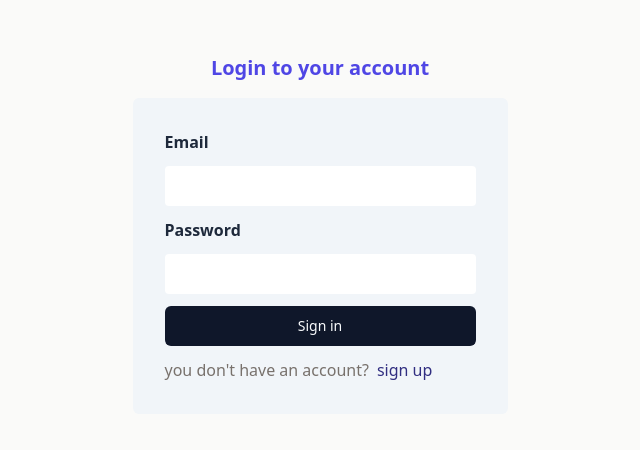
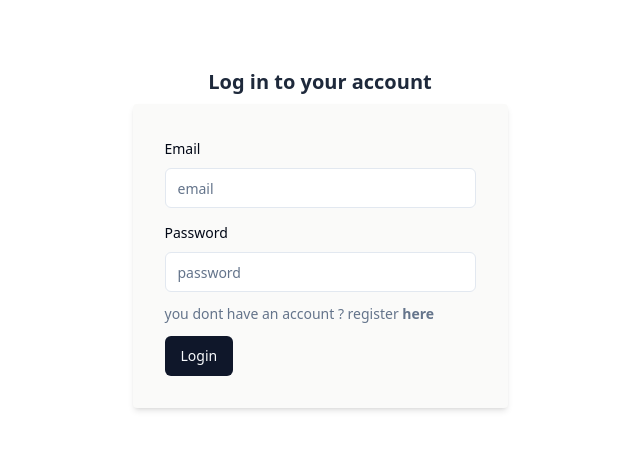
Before and after one commit to rafik-ben1/Online-perfumes-shop, a React (Vite) app in the folder client/: page /login in a window 1280 px wide. Shown: the part 166-616 px from the top of the page, without its empty margins (320-960 px from the left). Built offline with nearby package versions, Linux system fonts and the light colour scheme.

Commit message:
updating ui

```diff
--- a/client/src/components/ui/form.tsx
+++ b/client/src/components/ui/form.tsx
@@ -88,12 +88,12 @@ const FormLabel = React.forwardRef<
   React.ElementRef<typeof LabelPrimitive.Root>,
   React.ComponentPropsWithoutRef<typeof LabelPrimitive.Root>
 >(({ className, ...props }, ref) => {
-  const { error, formItemId } = useFormField()
+  const {  formItemId } = useFormField()
 
   return (
     <Label
       ref={ref}
-      className={cn(error && "text-destructive", className)}
+      className={cn( className)}
       htmlFor={formItemId}
       {...props}
     />
--- a/client/src/components/ui/input.tsx
+++ b/client/src/components/ui/input.tsx
@@ -11,7 +11,7 @@ const Input = React.forwardRef<HTMLInputElement, InputProps>(
       <input
         type={type}
         className={cn(
-          "flex h-10 w-full rounded-md border border-input bg-background px-3 py-2 text-sm ring-offset-background file:border-0 file:bg-transparent file:text-sm file:font-medium placeholder:text-muted-foreground focus-visible:outline-none focus-visible:ring-1 focus-visible:ring-ring focus-visible:ring-offset-1 disabled:cursor-not-allowed disabled:opacity-50 focus:outline-none",
+          " transition-all duration-300 flex h-10 w-full rounded-md border border-input bg-background px-3 py-2 text-sm ring-offset-emerald-400 file:border-0 file:bg-transparent file:text-sm file:font-medium placeholder:text-muted-foreground focus-visible:outline-none focus-visible:ring-1  focus-visible:ring-offset-1 disabled:cursor-not-allowed disabled:opacity-50 focus:outline-none",
           className
         )}
         ref={ref}
--- a/client/src/features/authentcation/useLogin.tsx
+++ b/client/src/features/authentcation/useLogin.tsx
@@ -1,15 +1,16 @@
 import { useMutation } from "@tanstack/react-query";
-import axios, { AxiosError } from "axios";
+import  { AxiosError } from "axios";
 import toast from "react-hot-toast";
 import { userType } from "../../utils/types";
 import { useContext } from "react";
 import {UserContext} from "../../context/UserContextProvider"
+import AXIOS from "@/utils/Axios instance";
 
 export default function useLogin(){
     const {setUser} = useContext(UserContext)
     const mutation = useMutation({
         mutationFn:async function(cred:{email:string,password:string}){
-            const {data}  = await axios.post("https://orchidia-store.onrender.com/auth/login",cred)
+            const {data}  = await AXIOS.post("/auth/login",cred)
             return data as userType
         },
         onSuccess:function(data){
--- a/client/src/features/authentcation/useRegister.tsx
+++ b/client/src/features/authentcation/useRegister.tsx
@@ -1,18 +1,27 @@
 import { useMutation } from "@tanstack/react-query";
 import toast from "react-hot-toast";
-import axios from "axios";
+import  { AxiosError } from "axios";
+import { userType } from "@/utils/types";
+import { useContext } from "react";
+import { UserContext } from "@/context/UserContextProvider";
+import AXIOS from "@/utils/Axios instance";
 
 export default function useRegister(){
+    const {setUser} = useContext(UserContext)
     const mutation = useMutation({
         mutationFn:async function(cred:{name:string,email:string,password:string}){
-            const {data} = await axios.post("https://orchidia-store.onrender.com",cred)
-            return data
+            const {data} = await AXIOS.post("/auth/register",cred)
+            return data as userType
         },
         onSuccess:function(data){
-            localStorage.setItem("token",JSON.stringify(data?.token))
-            toast.success("successfuly refistered")
+            setUser(data)
+            toast.success("successfuly registered")
         },onError:function(error){
-            toast.error(error.message);
+            if(error instanceof AxiosError){
+                console.log(error)
+                toast.error(error.response?.data.message)
+
+            }
 
         }
     })
--- a/client/src/pages/Login.tsx
+++ b/client/src/pages/Login.tsx
@@ -1,40 +1,71 @@
-import { SyntheticEvent, useState } from "react"
+import * as z from "zod"
 import Center from "../components/Center"
-import InputField from "../components/InputField"
 import { Link } from "react-router-dom"
 import useLogin from "../features/authentcation/useLogin"
 import { Button } from "@/components/ui/button"
+import { useForm } from "react-hook-form"
+import { zodResolver } from "@hookform/resolvers/zod"
+import { Form, FormControl, FormLabel, FormMessage, FormItem, FormField, FormDescription } from "@/components/ui/form"
+import { Input } from "@/components/ui/input"
+
+const formSchema = z.object({
+  email: z.string().email(),
+  password : z.string().min(1, "please provide a password")
+
+})
 
 const Login = () => {
-    const [email,setEmail] = useState("")
-    const [password, setPassword] = useState("")
-    const {mutate} = useLogin()
 
-    function handelSubmit(e: SyntheticEvent){
-        e.preventDefault()
-        mutate({email,password})
+    const {mutate, isPending} = useLogin()
+    const form = useForm<z.infer<typeof formSchema>>({
+      resolver: zodResolver(formSchema),
+      defaultValues: {
+       email:"",password:""
+      },
+    })
+
+    function onSubmit(data : z.infer<typeof formSchema>){
+    mutate(data)
+    console.log(data)
     }
   return (
-    <Center className="bg-stone-50"  >
-<h2 className=" text-indigo-600 font-semibold text-xl mb-4 text-center" >Login to your account</h2>
+    <Form {...form}>
+    <Center>
+      <h2 className=" font-semibold text-xl text-slate-800 p-2" >Log in to your account</h2>
+    <form onSubmit={form.handleSubmit(onSubmit)} className="space-y-3 bg-stone-50 border-1  shadow-md border-slate-900 w-[375px] p-8 rounded-sm ">
+      <FormField
+        control={form.control}
+        name="email"
+        render={({ field }) => (
+          <FormItem>
+            <FormLabel>Email</FormLabel>
+            <FormControl>
+              <Input disabled={isPending} placeholder="email" {...field} />
+            </FormControl>
+            <FormMessage/>
+          </FormItem>
 
-    <form onSubmit={handelSubmit}  >
-     <div className="w-[375px] flex flex-col text-start gap-3 p-8  bg-slate-100 rounded-md " >
-      <InputField  label='email'  >
-      <input className="p-2 bg-white rounded-sm focus:outline-none focus:ring-1 focus:ring-sky-500" value={email} onChange={(e)=> setEmail(e.target.value)} name="email" id="email"   type="text"  />
-        </InputField>
-        <InputField label='password' >
-       <input className="p-2 bg-white rounded-sm focus:outline-none focus:ring-1 focus:ring-sky-500" value={password}  onChange={(e) => setPassword(e.target.value)} name="password" id="password" type="password" />
-       </InputField>
-           <Button >Sign in</Button>
-           {/*error && <p className="p-[0.35rem] text-sm bg-red-200 text-red-600 font-medium rounded-sm " >{error.message}</p> */}
+        )}
+      />
+      <FormField
+        control={form.control}
+        name="password"
+        render={({ field }) => (
+          <FormItem>
+            <FormLabel>Password</FormLabel>
+            <FormControl>
+              <Input placeholder="password" disabled={isPending} {...field} />
+            </FormControl>
+            <FormMessage/>
+          </FormItem>
 
-       <div className="flex items-center gap-2 text-sm sm:text-base  " >
-       <p className=" text-stone-500">you don&apos;t have an account?</p><Link className=" text-indigo-900" to="/register">sign up</Link>
-       </div>
-     </div>
-    </form>
-</Center >
+        )}
+      />
+      <FormDescription> you dont have an account ? register <Link className=" font-bold " to="/register">here</Link> </FormDescription>
+        <Button  disabled={isPending} >Login</Button>
+      </form>
+      </Center>
+      </Form>
   )
 }
 
--- a/client/src/pages/Register.tsx
+++ b/client/src/pages/Register.tsx
@@ -31,7 +31,7 @@ const formSchema = z.object({
 }).refine(data => data.password===data.confirm,{message:"passwords don't match!", path:["confirm"]})
 
 export default function Register() {
-  const {mutate} = useRegister()
+  const {mutate, isPending } = useRegister()
   const form = useForm<z.infer<typeof formSchema>>({
     resolver: zodResolver(formSchema),
     defaultValues: {
@@ -40,20 +40,23 @@ export default function Register() {
   })
 
 function onSubmit(data : z.infer<typeof formSchema>){
-mutate(data)
+  const {email, name , password} = data
+mutate({email,name,password})
+console.log(data)
 }
   return (
     <Form {...form}>
       <Center>
-      <form onSubmit={form.handleSubmit(onSubmit)} className="space-y-3 bg-slate-100 w-[375px] p-8 rounded-sm ">
+        <h2 className=" font-semibold text-xl text-slate-800 p-2" >Create a new account</h2>
+      <form onSubmit={form.handleSubmit(onSubmit)} className="space-y-3 bg-stone-50 border-1  shadow-md border-slate-900 w-[375px] p-8 rounded-sm ">
         <FormField
           control={form.control}
           name="name"
           render={({ field }) => (
             <FormItem>
-              <FormLabel>name</FormLabel>
+              <FormLabel>Name</FormLabel>
               <FormControl>
-                <Input placeholder="shadcn" {...field} />
+                <Input disabled={isPending} placeholder="name" {...field} />
               </FormControl>
               <FormMessage />
             </FormItem>
@@ -64,9 +67,9 @@ mutate(data)
           name="email"
           render={({ field }) => (
             <FormItem>
-              <FormLabel>email</FormLabel>
+              <FormLabel>Email</FormLabel>
               <FormControl>
-                <Input placeholder="email" {...field} />
+                <Input disabled={isPending} placeholder="email" {...field} />
               </FormControl>
               <FormMessage />
             </FormItem>
@@ -77,9 +80,9 @@ mutate(data)
           name="password"
           render={({ field }) => (
             <FormItem>
-              <FormLabel>password</FormLabel>
+              <FormLabel>Password</FormLabel>
               <FormControl>
-                <Input placeholder="password" {...field} />
+                <Input disabled={isPending} type="password" placeholder="password" {...field} />
               </FormControl>
               <FormMessage />
             </FormItem>
@@ -90,16 +93,16 @@ mutate(data)
           name="confirm"
           render={({ field }) => (
             <FormItem>
-              <FormLabel>confirm password</FormLabel>
+              <FormLabel>Confirm password</FormLabel>
               <FormControl>
-                <Input placeholder="confirm password" {...field} />
+                <Input disabled={isPending} placeholder="confirm password" {...field} />
               </FormControl>
               <FormMessage />
             </FormItem>
           )}
         />
         <FormDescription>already have an account ? log in <Link className=" font-bold " to="/login">here</Link> </FormDescription>
-        <Button >Submit</Button>
+        <Button disabled={isPending} >Register</Button>
       </form>
     </Center >
     </Form>
--- /dev/null
+++ b/client/src/utils/Axios instance.ts
@@ -0,0 +1,15 @@
+import axios, { AxiosInstance } from 'axios';
+
+// Create a base Axios instance with default configuration
+const user = localStorage.getItem("user");
+const token = user ? JSON.parse(user).token : null ;
+
+ const AXIOS: AxiosInstance = axios.create({
+  baseURL: 'https://orchidia-store.onrender.com', // Set your API base URL // Set a timeout for requests in milliseconds
+  headers: {
+    'Content-Type': 'application/json',
+    'authorization' : `Bearer ${token}`
+  },
+});
+
+export default AXIOS
```
